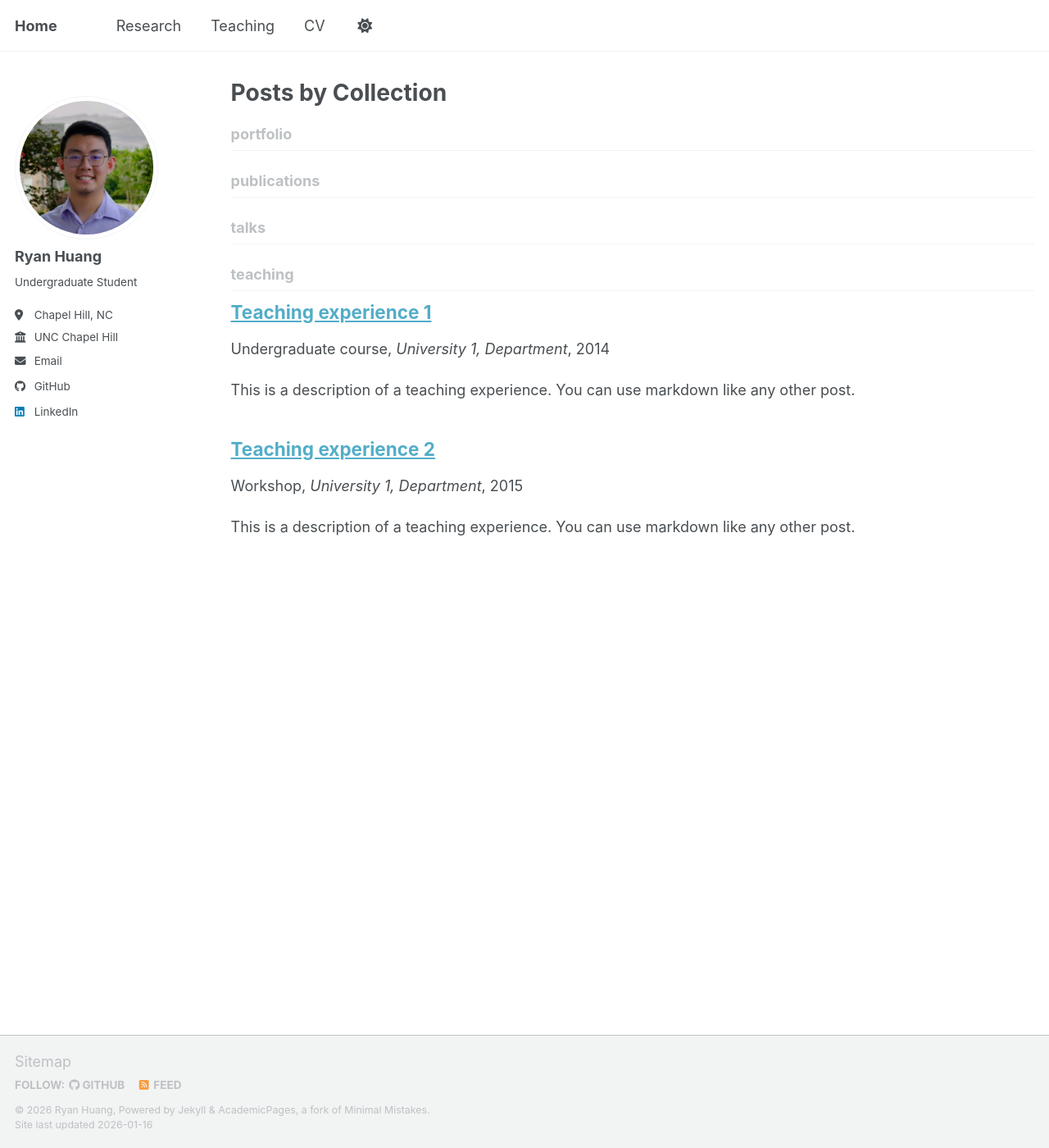
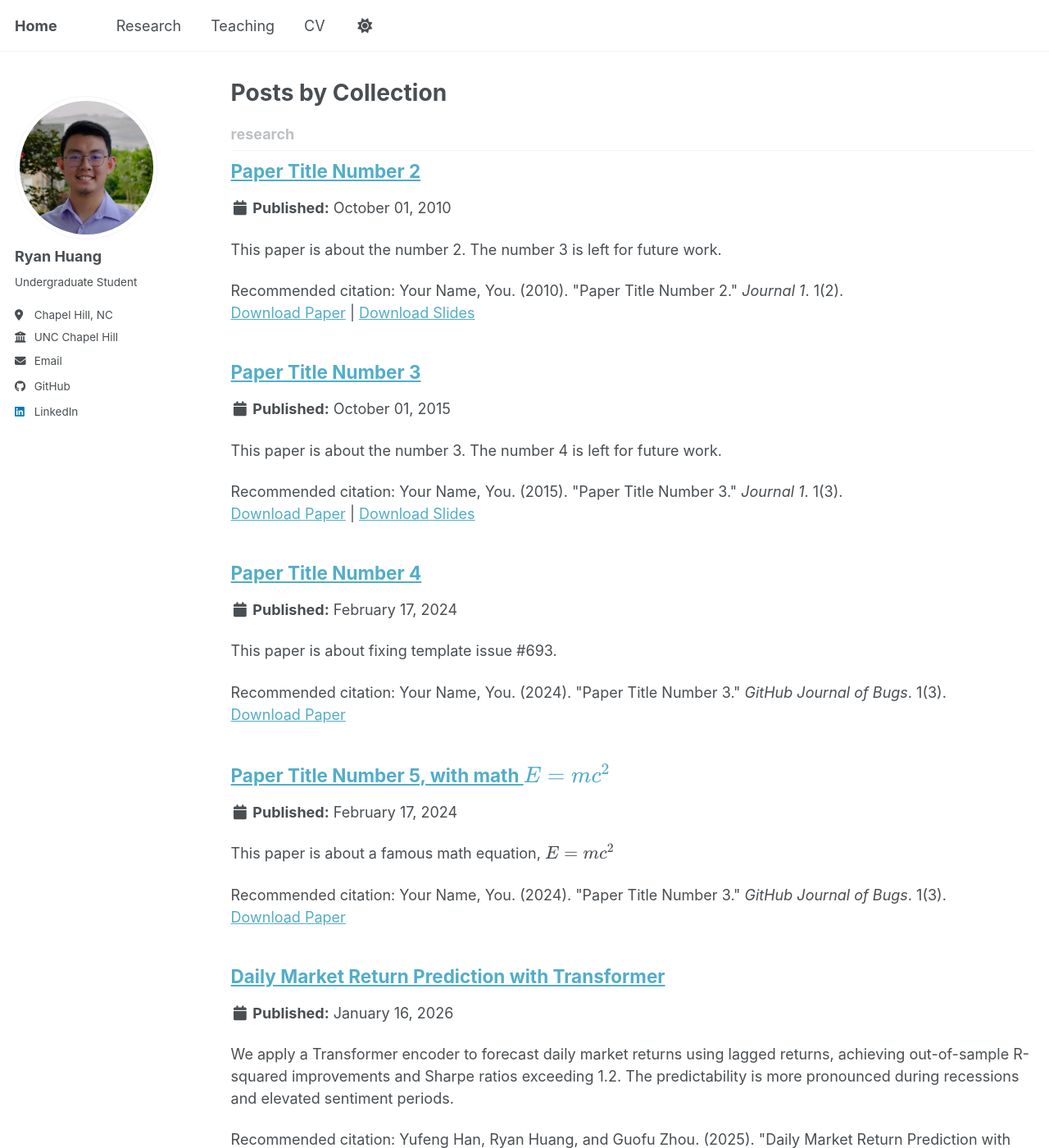
Before and after one commit to rhuang11/rhuang11.github.io, a Jekyll site: the page built from _pages/collection-archive.html, in a window 1280 px wide and 1400 px high. Shown: the whole window at 82% size. Built offline with Jekyll 4.4.1, drawn with Linux system fonts in a browser that asks for light colours; a script bundle is joined from its source files by our own code; library files that are not in the unit come from our copies; some of the changed lines change nothing that is shown; some of the changed text lies outside the part shown.

Commit message:
Replace publications collection with research
Replaced 'publications' collection with 'research' and updated related settings.

```diff
--- a/_config.yml
+++ b/_config.yml
@@ -233,13 +233,7 @@ collections:
   teaching:
     output: true
     permalink: /:collection/:path/
-  publications:
-    output: true
-    permalink: /:collection/:path/
-  portfolio:
-    output: true
-    permalink: /:collection/:path/
-  talks:
+  research:
     output: true
     permalink: /:collection/:path/
 
@@ -276,7 +270,7 @@ defaults:
   # _publications
   - scope:
       path: ""
-      type: publications
+      type: research
     values:
       layout: single
       author_profile: true
```
